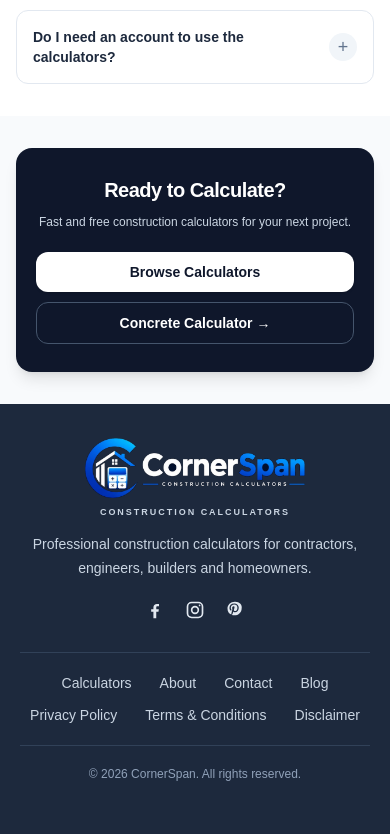
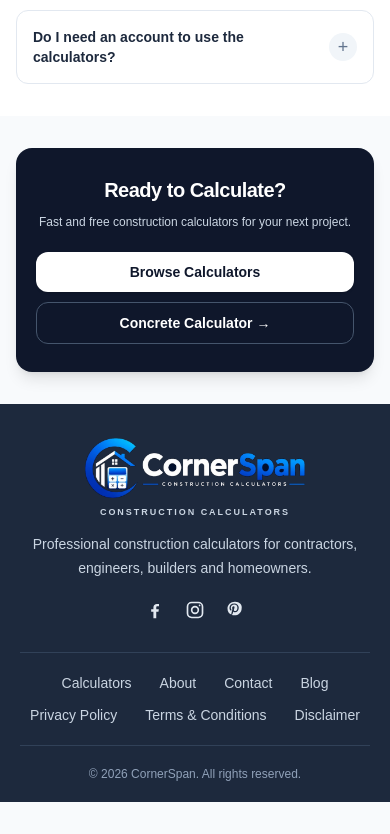
Before and after one commit to km7max-cmd/cornerspan, a Next.js app: page / in a window 390 px wide. Shown: the part 4399-5233 px from the top of the page. After the commit the page ends 5201 px from the top, so only its background shows below. Built offline with nearby package versions, Linux system fonts and the light colour scheme.

Commit message:
Adjust Footer min-height and class properties
Updated Footer component to set a minimum height of 250px.

```diff
--- a/components/Footer.tsx
+++ b/components/Footer.tsx
@@ -86,7 +86,8 @@ const socials = [
 export default function Footer() {
   return (
     <footer
-  className="min-h-[430px] border-t border-slate-800 bg-slate-800 sm:min-h-[330px]"
+  className="border-t border-slate-800 bg-slate-800"
+  style={{ minHeight: "250px" }}
 >
       <div className="mx-auto max-w-7xl px-5 sm:px-6">
 
```
